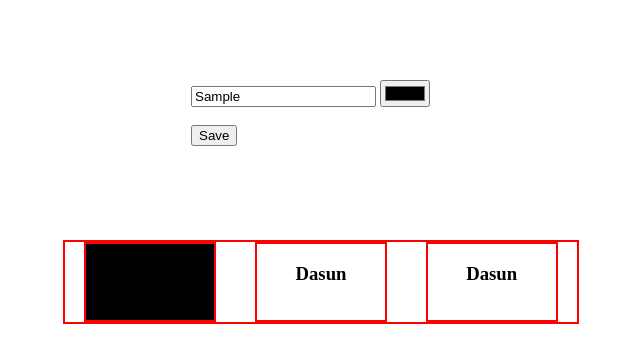
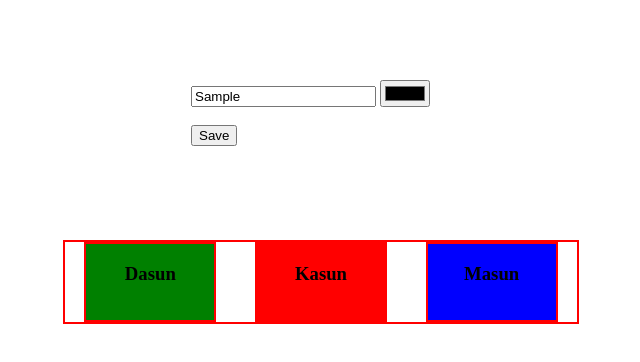
Before and after one commit to Dazzler123/JavaScript-Lectures, a plain HTML site: page AAD_Day_03_Task_01.html in a window 1280 px wide. Both pictures are taken after typing "Sample" into the empty fields and a click on the button "Save". Shown: the whole page, without its empty margins (321-961 px from the left). Drawn offline with Linux system fonts and the light colour scheme.

Commit message:
Content updated

```diff
--- a/AAD_Day_03_Task_01.html
+++ b/AAD_Day_03_Task_01.html
@@ -51,38 +51,61 @@
 </div>
 
 <!--queue container-->
-<div>
-    <div id="firstBox">
-        <h3></h3>
-    </div>
+<div id="queue_container">
+<!--    <div id="firstBox">-->
+<!--        <h3></h3>-->
+<!--    </div>-->
 
-    <div id="secondBox">
-        <h3>Dasun</h3>
-    </div>
+<!--    <div id="secondBox">-->
+<!--        <h3></h3>-->
+<!--    </div>-->
 
-    <div id="thirdBox">
-        <h3>Dasun</h3>
-    </div>
+<!--    <div id="thirdBox">-->
+<!--        <h3>Dasun</h3>-->
+<!--    </div>-->
 </div>
 
 <!--import jquery-->
 <script src="assets/jquery-3.6.1.min.js"></script>
 <script>
+    var dataArr = {
+        dataCapsule: [
+            {name: "Dasun", color: "Green"},
+            {name: "Kasun", color: "Red"},
+            {name: "Masun", color: "Blue"}
+        ],
+        nextPerson: function () {
+            var lastPerson = this.dataCapsule.pop();
+            this.dataCapsule.unshift(lastPerson);
+        }
+    };
+
     // save data
     $('#btnSave').click(function () {
-        // get input data
-        var name = $('#name').val();
-        var selectedColor = $('#color').val();
-
+        // // get input data
+        // var name = $('#name').val();
+        // var selectedColor = $('#color').val();
+        // //save data
+        // saveData(name, selectedColor);
         //set data
-        setData(name, selectedColor);
-
+        setData();
     });
 
-    function setData(name, color) {
-        //set data to first box
-        $('#firstBox > h3').text(name);
-        $('#firstBox').css('background', color);
+    function saveData(name, color) {
+        //add to array
+        dataArr.dataCapsule.unshift(name, color);
+        console.log(dataArr);
+    }
+
+    function setData() {
+        //clear boxes
+        $('#queue_container').empty();
+        //set data
+        for (let i = 0; i < dataArr.dataCapsule.length; i++) {
+            $('#queue_container').append(`<div style="background: ${dataArr.dataCapsule[i].color}"><h3>${dataArr.dataCapsule[i].name}</h3></div>`);
+        }
+        //set last index value to first one
+        dataArr.nextPerson();
     }
 
 
```
